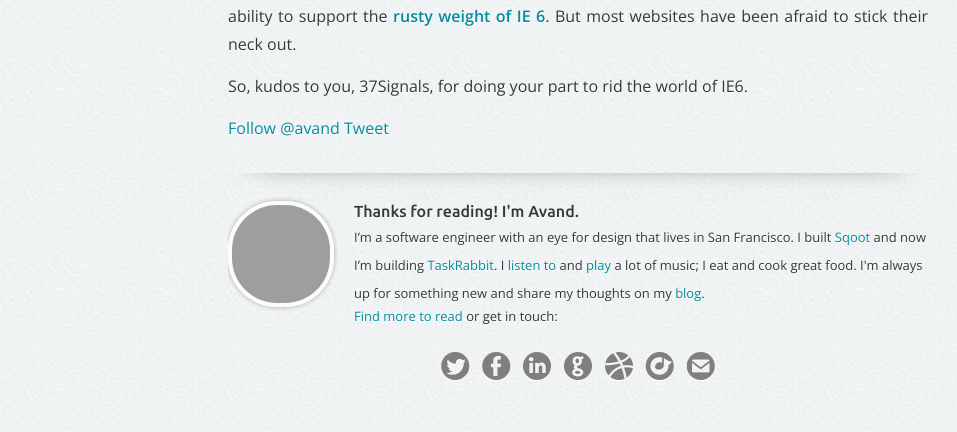
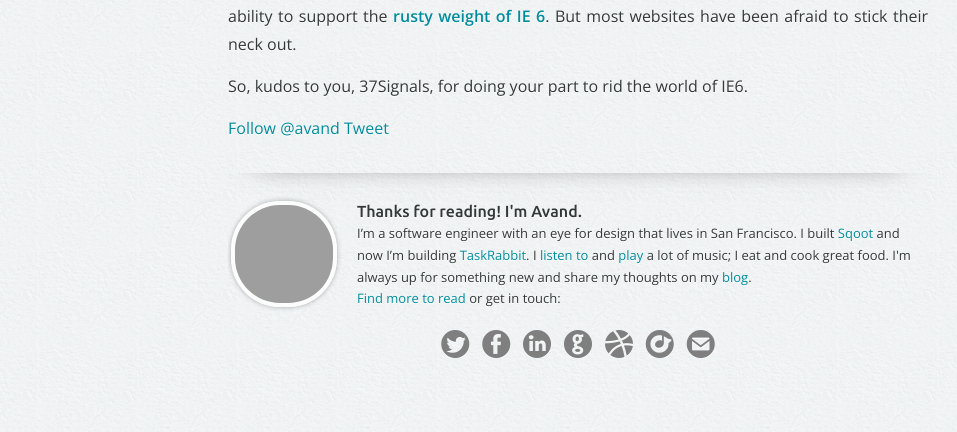
Before and after one commit to avand/avand.github.com, a Jekyll site: the page built from _posts/2008-09-02-bravo-37signals-for-phasing-out-ie-6.markdown, in a window 1280 px wide. Shown: the part 549-981 px from the top of the page, without its empty margins (62-1019 px from the left). Built offline with Jekyll 4.4.1, drawn with Linux system fonts in a browser that asks for light colours; Markdown is read by kramdown in place of the engine named in the settings; comment, search, counter and statistics services are not loaded; after the commit the page ends 955 px from its top, so only the background shows below that; grey boxes are pictures that could not be loaded.

Commit message:
Fixing the about the author section spacing

```diff
--- a/stylesheets/screen.css
+++ b/stylesheets/screen.css
@@ -241,6 +241,7 @@ html {
       .blog-show .post .footer .twitter-follow-button {
         vertical-align: text-bottom; }
   .blog-show .about-the-author {
+    line-height: 21px;
     padding-top: 28px; }
     .blog-show .about-the-author .headshot,
     .blog-show .about-the-author .headshot img {
@@ -248,14 +249,13 @@ html {
       width: 98px; }
     .blog-show .about-the-author .headshot {
       float: left;
-      margin-right: 20px;
+      margin: 0 20px 0 3px;
       border-width: 4px;
       border-radius: 49px;
       -moz-border-radius: 49px;
       -webkit-border-radius: 49px; }
     .blog-show .about-the-author p {
       display: inline;
-      line-height: 21px;
       font-size: 13px;
       font-weight: 300; }
     .blog-show .about-the-author p a {
```
